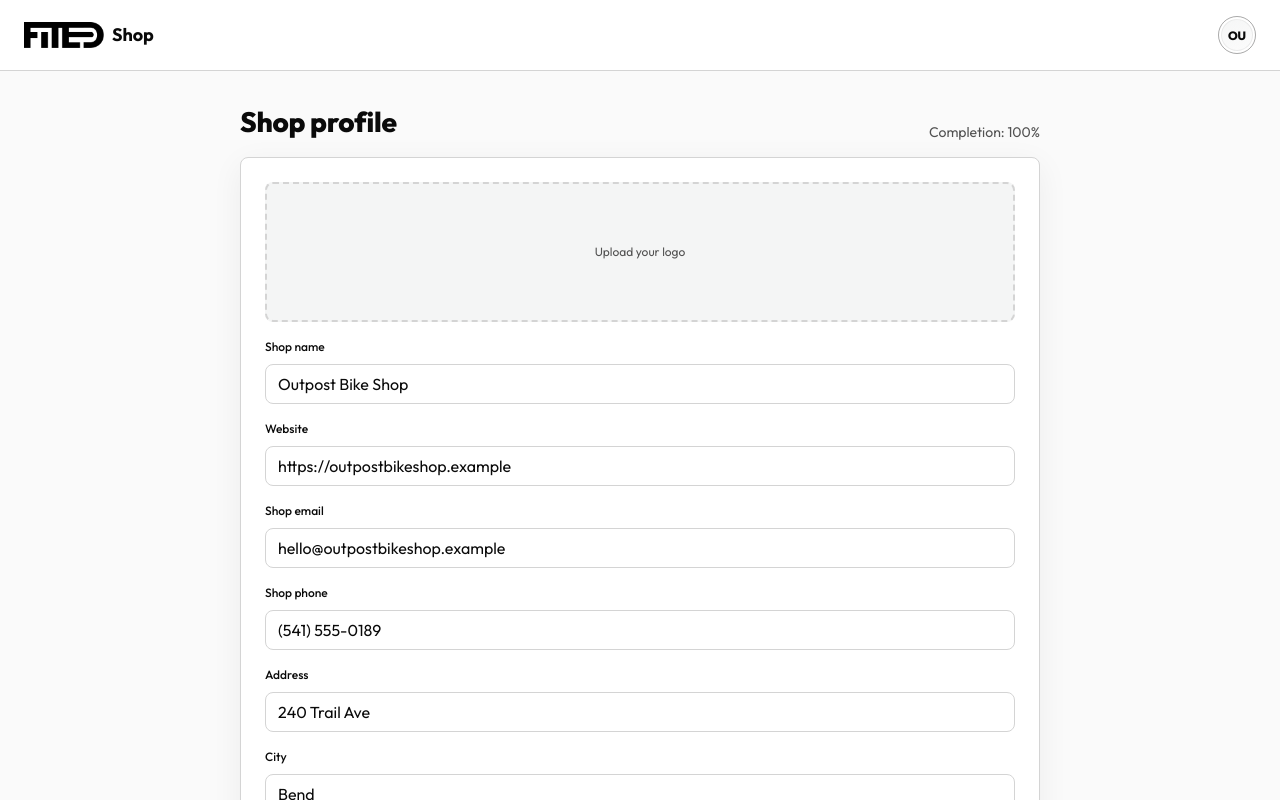
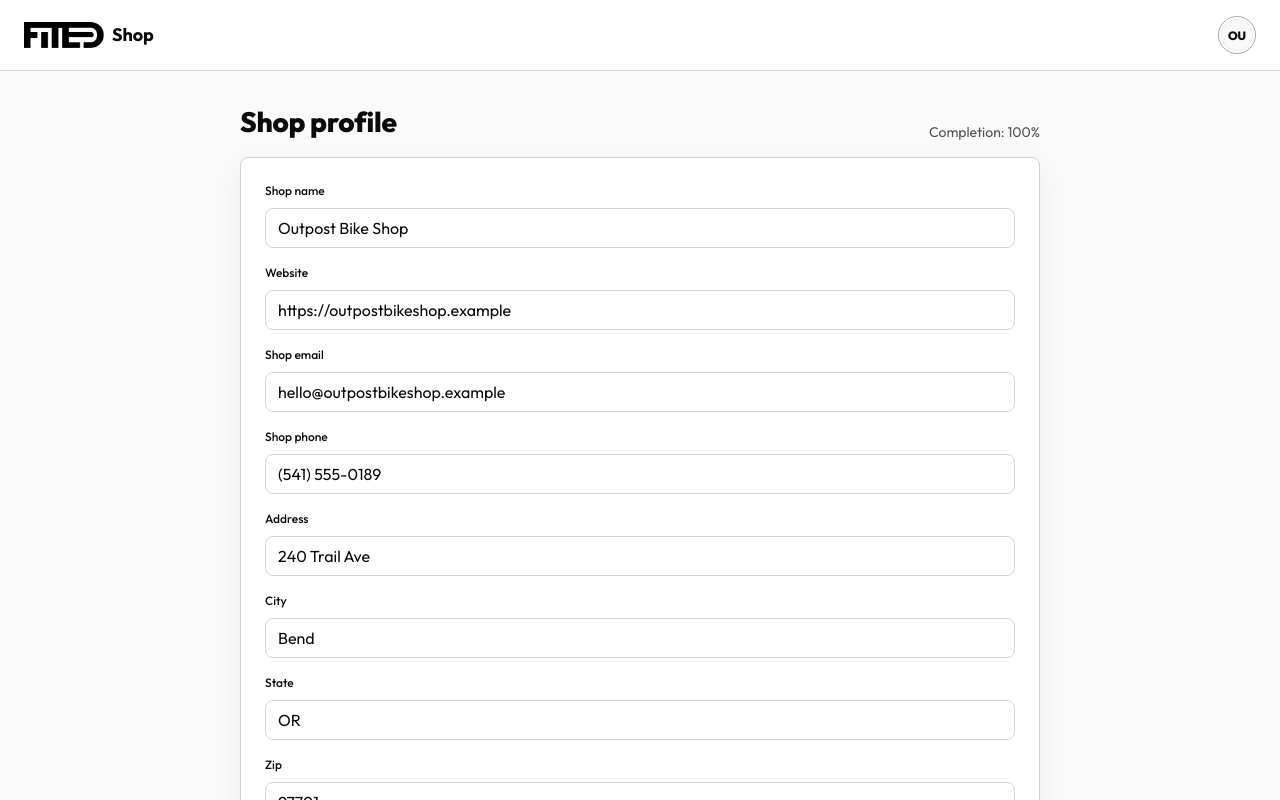
Before and after one commit to bbudolfson/Sendy, a Next.js app: page /shop/profile in a window 1280 px wide. Shown: the top 800 px of the page. Built offline with nearby package versions, Linux system fonts and the light colour scheme.

Commit message:
Form updates

```diff
--- a/src/app/(shop)/shop/profile/page.tsx
+++ b/src/app/(shop)/shop/profile/page.tsx
@@ -38,13 +38,6 @@ export default function ShopProfilePage() {
             setSaved(true);
           }}
         >
-          <div>
-            <label className={styles.logoDropzone} htmlFor="shop-profile-logo">
-              <input id="shop-profile-logo" type="file" accept="image/*" aria-label="Upload your logo" />
-              Upload your logo
-            </label>
-          </div>
-
           <div>
             <label className={styles.profileLabel} htmlFor="shop-profile-name">
               Shop name
--- a/src/app/(shop)/shop/profile/profile-page.module.css
+++ b/src/app/(shop)/shop/profile/profile-page.module.css
@@ -26,39 +26,6 @@
   color: var(--color-text);
 }
 
-.logoDropzone {
-  display: flex;
-  align-items: center;
-  justify-content: center;
-  min-height: 8.75rem;
-  padding: var(--space-4);
-  border: 2px dashed var(--color-border);
-  border-radius: var(--radius-sm);
-  background: var(--color-surface-50);
-  color: var(--color-text-muted);
-  font-family: var(--sendy-font-family-body);
-  font-size: var(--sendy-font-size-body-sm);
-  line-height: var(--sendy-line-height-body-sm);
-  text-align: center;
-  cursor: pointer;
-  transition:
-    border-color 0.15s,
-    background-color 0.15s;
-}
-
-.logoDropzone:hover {
-  border-color: var(--color-text-subtle);
-  background: color-mix(in oklab, var(--color-text) 3%, var(--color-surface));
-}
-
-.logoDropzone input[type="file"] {
-  position: absolute;
-  width: 0;
-  height: 0;
-  opacity: 0;
-  overflow: hidden;
-}
-
 .footer {
   display: flex;
   flex-wrap: wrap;
--- a/src/app/(shop)/shop/settings/page.tsx
+++ b/src/app/(shop)/shop/settings/page.tsx
@@ -14,7 +14,7 @@ export default function ShopSettingsHubPage() {
         <PocCard>
           <PocStack gap="sm">
             <PocButtonLink href="/shop/profile">Shop profile</PocButtonLink>
-            <PocMuted>Address, website, logo, service area notes, and contact details.</PocMuted>
+            <PocMuted>Shop name, address, website, and contact details.</PocMuted>
           </PocStack>
         </PocCard>
         <PocCard>
```
